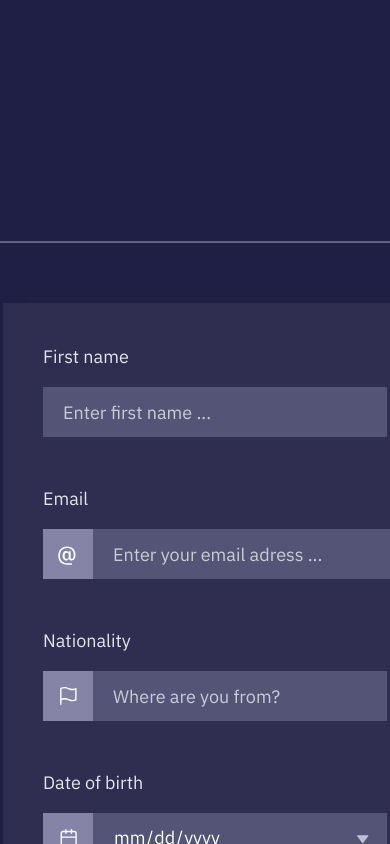
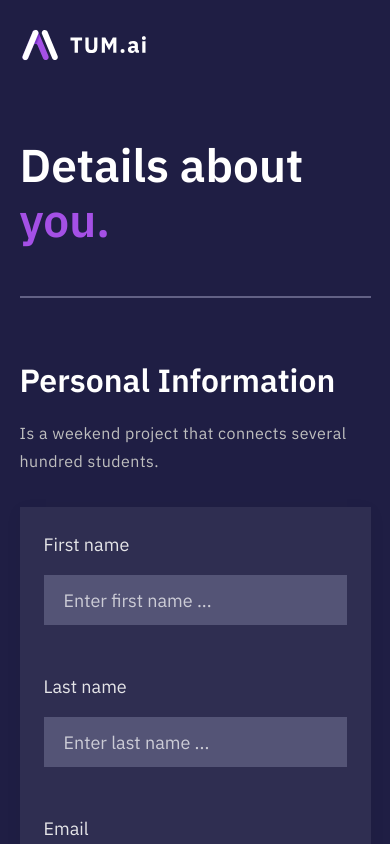
Before and after one commit to tum-ai/makeathon2022, a Next.js app: page /apply in a window 390 px wide. Shown: the top 844 px of the page. Built offline with nearby package versions, Linux system fonts and the light colour scheme.

Commit message:
added responsivness to application form

```diff
--- a/components/01_atoms/dropDownInput.js
+++ b/components/01_atoms/dropDownInput.js
@@ -7,7 +7,7 @@ export default function DropDownInput({value, isControlled, headerText, iconPath
     <div className={styles.InputHeader}>{headerText}</div>
     <div className={styles.InputContainer}>
       {withIcon ? <select
-        style={{"padding-left": "70px"}}
+        style={{paddingLeft: "70px"}}
         className={styles.InputField}
         type="text"
         name={name}
--- a/styles/02_molecules/ApplyFooter.module.css
+++ b/styles/02_molecules/ApplyFooter.module.css
@@ -61,3 +61,15 @@
   border-radius: 8px;
   cursor: pointer;
 }
+
+@media only screen and (max-width: 1300px) {
+  .Grid{
+    width: 750px;
+  }
+}
+
+@media only screen and (max-width: 800px) {
+  .Grid{
+    width: 90%;
+  }
+}
--- a/styles/02_molecules/ApplyHeader.module.css
+++ b/styles/02_molecules/ApplyHeader.module.css
@@ -43,3 +43,16 @@
   height: 2px;
   background-color: #626185;
 }
+
+
+@media only screen and (max-width: 1300px) {
+  .Grid{
+    width:750px;
+  }
+}
+
+@media only screen and (max-width: 800px) {
+  .Grid{
+    width: 90%;
+  }
+}
--- a/styles/02_molecules/PersonalDetailForm.module.css
+++ b/styles/02_molecules/PersonalDetailForm.module.css
@@ -37,3 +37,27 @@
 .Full{
   width: 100%;
 }
+
+@media only screen and (max-width: 1300px) {
+  .Grid{
+    width: 750px;
+  }
+  .Half{
+    width: 100%;
+  }
+}
+
+@media only screen and (max-width: 800px) {
+  .Grid{
+    width: 90%;
+    flex-direction: column;
+    gap: 32px;
+  }
+  .Right{
+    width: 100%;
+    padding: 24px;
+  }
+  .Left{
+    width: 100%;
+  }
+}
--- a/styles/02_molecules/ProfessionForm.module.css
+++ b/styles/02_molecules/ProfessionForm.module.css
@@ -37,3 +37,27 @@
   .Full{
     width: 100%;
   }
+
+  @media only screen and (max-width: 1300px) {
+    .Grid{
+      width: 750px;
+    }
+    .Half{
+      width: 100%;
+    }
+  }
+
+  @media only screen and (max-width: 800px) {
+    .Grid{
+      width: 90%;
+      flex-direction: column;
+      gap: 32px;
+    }
+    .Right{
+      width: 100%;
+      padding: 24px;
+    }
+    .Left{
+      width: 100%;
+    }
+  }
--- a/styles/02_molecules/SubmitForm.module.css
+++ b/styles/02_molecules/SubmitForm.module.css
@@ -37,3 +37,27 @@
   .Full{
     width: 100%;
   }
+
+  @media only screen and (max-width: 1300px) {
+    .Grid{
+      width: 750px;
+    }
+    .Half{
+      width: 100%;
+    }
+  }
+
+  @media only screen and (max-width: 800px) {
+    .Grid{
+      width: 90%;
+      flex-direction: column;
+      gap: 32px;
+    }
+    .Right{
+      width: 100%;
+      padding: 24px;
+    }
+    .Left{
+      width: 100%;
+    }
+  }
--- a/styles/03_sections/ApplicationForm.module.css
+++ b/styles/03_sections/ApplicationForm.module.css
@@ -24,3 +24,9 @@
 .BtnContainer{
   width: 300px;
 }
+
+@media only screen and (max-width: 1300px) {
+  .Grid{
+    width: 750px;
+  }
+}
```
